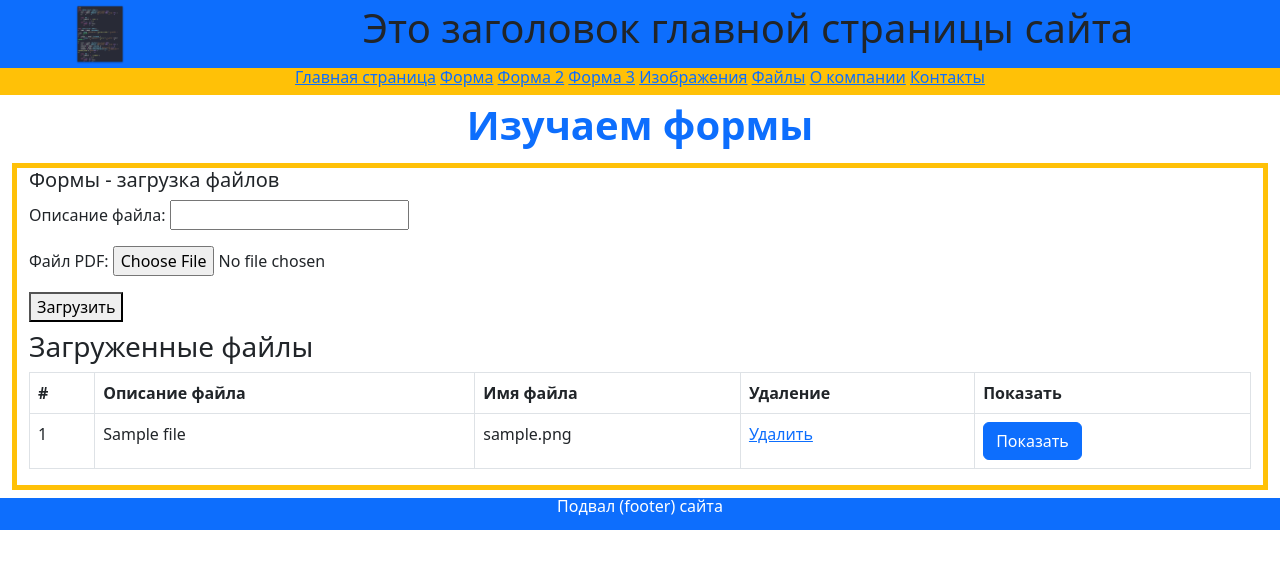
After one commit to OIITuMuCT/hello, a Django app: page /form_up_pdf/ in a window 1280 px wide. The commit adds this page. Shown: the top 569 px of the page. Run offline with Django 5.2, Linux system fonts and the light colour scheme; tables that the repository leaves empty hold one stand-in row (values such as "Sample post"); parts of the project's set-up code (start-up, migrations or seed data) failed here and were passed over; some libraries are stand-ins or nearby versions.

Commit message:
Добавлена загрузка файлов

```diff
--- a/firstapp/models.py
+++ b/firstapp/models.py
@@ -59,7 +59,7 @@ class Account(models.Model):
     password = models.CharField(max_length=20)
     user = models.OneToOneField(User, on_delete=models.CASCADE, primary_key=True)
 
-
+# Блок загрузка Изображений, файлов, видео
 class Image(models.Model):
     title = models.CharField(max_length=100, null=False, verbose_name="Описание изображения")
     image = models.ImageField(upload_to='images', verbose_name="файл с изображением", null=True, blank=True)
@@ -73,3 +73,11 @@ class File(models.Model):
 
     def __str__(self):
         return self.title
+
+class VideoFile(models.Model):
+    title = models.CharField(max_length=100, verbose_name="Описание файла",)
+    file = models.FileField(upload_to='videos', verbose_name="Видеофайл")
+    obj_video = models.Manager()
+
+    def __str__(self):
+        return self.title
--- a/firstapp/urls.py
+++ b/firstapp/urls.py
@@ -13,6 +13,8 @@ urlpatterns = [
     path("my-form3/delete/<int:id>/", views.delete, name="delete"),
     path("form_up_img/", views.form_up_img, name="form_up_img"),
     path("form_up_img/delete/<int:id>/", views.delete_img),
+    path("form_up_pdf/", views.form_up_pdf, name="form_up_pdf"),
+    path("form_up_pdf/delete/<int:id>/", views.delete_pdf, name="delete_pdf"),
     # path('about/', TemplateView.as_view(template_name='firstapp/about.html')),
     # path('contact/', TemplateView.as_view(
     #     template_name='firstapp/contact.html',
--- a/firstapp/views.py
+++ b/firstapp/views.py
@@ -8,8 +8,8 @@ from django.http import (
     HttpResponseForbidden,
 )
 
-from .forms import UserForm, UserWForm, UserCForm, ImageForm
-from .models import Person, Image
+from .forms import UserForm, UserWForm, UserCForm, ImageForm, FileForm
+from .models import Person, Image, File
 # Create your views here.
 
 
@@ -138,3 +138,24 @@ def delete_img(request, id):
         return redirect('form_up_img')
     except Person.DoesNotExist:
         return HttpResponseNotFound("<h2>Объект не найден</h2>")
+
+
+def form_up_pdf(request):
+    if request.method == "POST":
+        form = FileForm(request.POST, request.FILES)
+        if form.is_valid():
+            form.save()
+            return HttpResponse("<h2>Файл сохранен успешно!</h2>")
+    my_text = "Загруженные файлы"
+    form = FileForm()
+    file_obj = File.objects.all()
+    context = {"my_text": my_text, "file_obj": file_obj, "form":form}
+    return render(request, "firstapp/form_up_pdf.html", context)
+
+def delete_pdf(request, id):
+    try:
+        pdf = File.objects.get(id=id)
+        pdf.delete()
+        return redirect('form_up_pdf')
+    except Person.DoesNotExist:
+        return HttpResponseNotFound("<h2>Объект не найден</h2>")
--- a/templates/firstapp/base.html
+++ b/templates/firstapp/base.html
@@ -28,9 +28,9 @@
                 <a href="{% url "my_form2" %}">Форма 2</a>
                 <a href="{% url "my_form3" %}">Форма 3</a>
                 <a href="{% url "form_up_img" %}">Изображения</a>
+                <a href="{% url "form_up_pdf" %}">Файлы</a>
                 <a href="{% url "about" %}">О компании</a>
                 <a href="{% url "contact" %}">Контакты</a>
-
             </h6>
         </div>
     </div>
--- /dev/null
+++ b/templates/firstapp/form_up_pdf.html
@@ -0,0 +1,42 @@
+{% extends "firstapp/base.html" %}
+
+{% block title %}Формы{% endblock %}
+{% block header %}Изучаем формы{% endblock %}
+{% block content %}
+<div class="container-fluid text-start my-2 border border-5 border-warning">
+    <h5>Формы - загрузка файлов</h5>
+    <form method="POST" enctype="multipart/form-data">
+        {% csrf_token %}
+        <div class="form-group my-2">
+            {{ form.as_p }}
+            <button class="submit">Загрузить</button>
+        </div>
+        {% if file_obj.count > 0 %}
+        <h3> {{ my_text }} </h3>
+        <table class="table table-srtiped table-bordered text-start">
+            <thead>
+                <tr>
+                    <th>#</th>
+                    <th>Описание файла</th>
+                    <th>Имя файла</th>
+                    <th>Удаление</th>
+                    <th>Показать</th>
+                </tr>
+            </thead>
+            <tbody>
+                {% for obj in file_obj  %}
+                <tr>
+                    <td>{{ obj.id }}</td>
+                    <td>{{ obj.title }}</td>
+                    <td>{{ obj.file }}</td>
+                    <td><a href="{% url "delete_pdf"  obj.id %}">Удалить</a></td>
+                    <td><a href="{{obj.file.url}}" class="btn btn-primary" target="_blank">Показать</a></td>
+                </tr>
+                {% endfor %}
+            </tbody>
+        </table>
+        {% endif %}
+    </form>
+
+</div>
+{% endblock %}
```
Also changed, not shown: firstapp/migrations/0007_videofile.py (added).
